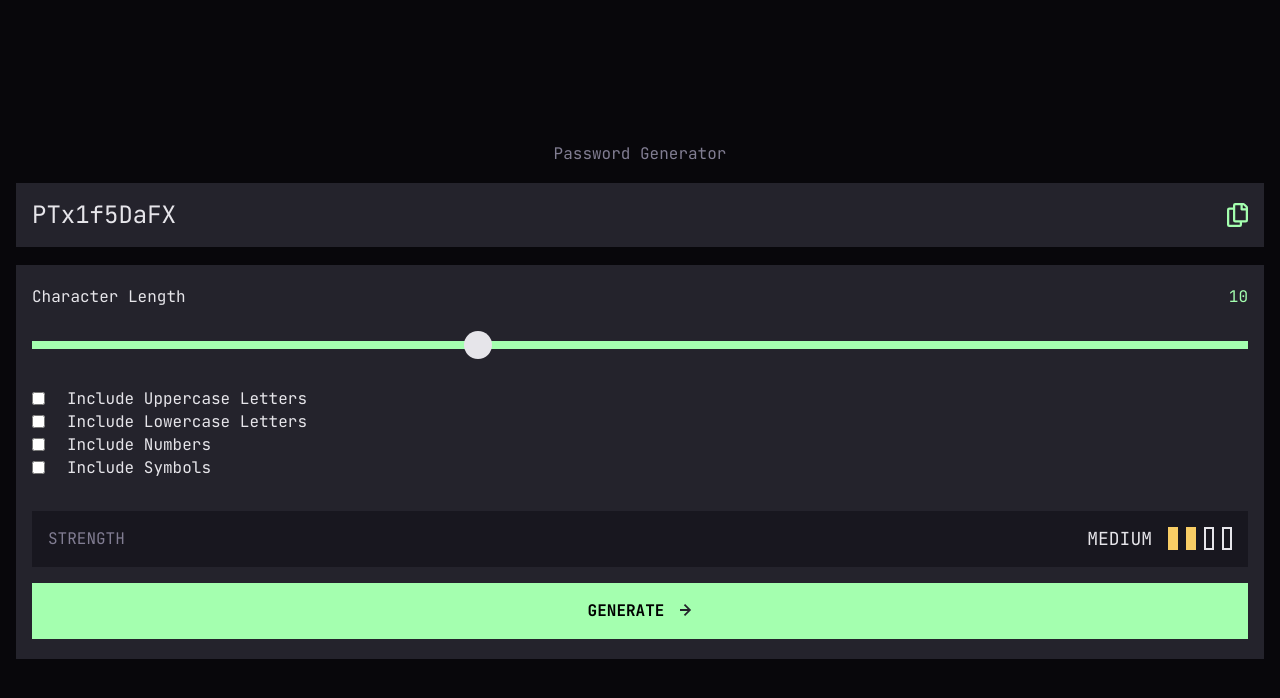
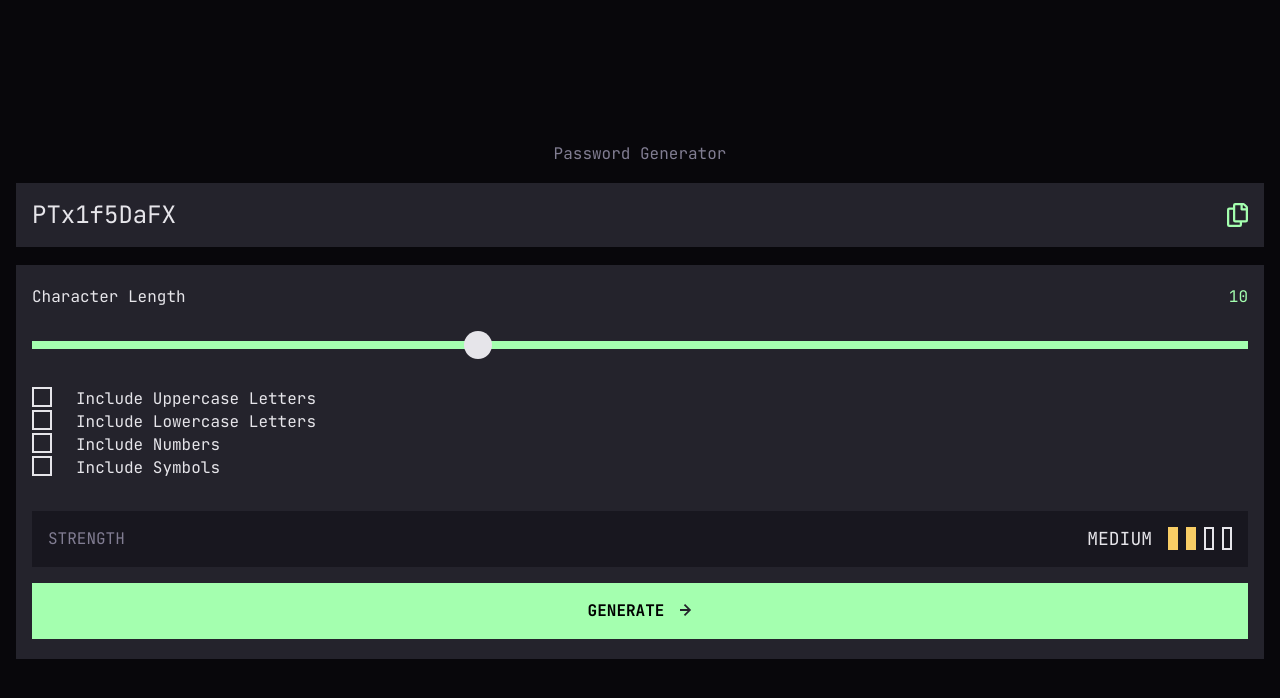
Before and after one commit to Jamario/passwordgenerator, a React (Vite) app: page / in a window 1280 px wide. Shown: the top 698 px of the page. Built offline with nearby package versions, Linux system fonts and the light colour scheme.

Commit message:
Update styles for checkbox component.

```diff
--- a/src/components/Form/index.module.css
+++ b/src/components/Form/index.module.css
@@ -20,10 +20,33 @@
     display: flex;
     flex-direction: row;
     align-items: center;
+    position: relative;
+    padding-left: 44px;
 }
 
 .checkboxContainer input {
-    margin-right: 22px;
+    position: absolute;
+    opacity: 0;
+    cursor: pointer;
+    height: 0;
+    width: 0;
+}
+
+.checkmark {
+    position: absolute;
+    top: 0;
+    left: 0;
+    height: 20px;
+    width: 20px;
+    border: 2px solid var(--color-white);
+}
+
+.checkboxContainer:hover input ~ .checkmark {
+    background-color: red;
+}
+
+.checkboxContainer input:checked ~ .checkmark {
+    background-color: var(--color-green);
 }
 
 .submitButton {
@@ -40,7 +63,6 @@
 .submitButton img {
     margin-left: 16px;
 }
-
 
 /* Slide styles */
 .slider {
--- a/src/components/Form/index.tsx
+++ b/src/components/Form/index.tsx
@@ -12,10 +12,11 @@ interface CheckboxProps {
 
 const Checkbox = ({ id, name, value, label }: CheckboxProps): JSX.Element => {
     return (
-        <div className={styles.checkboxContainer}>
+        <label htmlFor={id} className={styles.checkboxContainer}>
             <input type="checkbox" id={id} name={name} value={value} />
-            <label htmlFor={id}>{label}</label>
-        </div>
+            <span className={styles.checkmark}></span>
+            {label}
+        </label>
     );
 };
 
```
